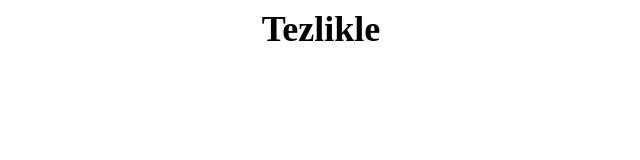
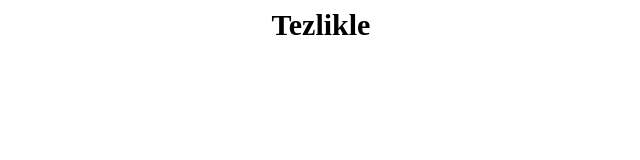
Before and after one commit to orkhanmammadov/orkhanmammadov.github.io, a plain HTML site: page index.html in a window 1280 px wide. Shown: the whole page, without its empty margins (319-959 px from the left). Drawn offline with Linux system fonts and the light colour scheme.

Commit message:
Update index.html

```diff
--- a/index.html
+++ b/index.html
@@ -7,6 +7,6 @@
     <title>orkhanmammadov.me</title>
 </head>
 <body>
-    <center><b style="font-size:36px;">Tezlikle</b></center>
+    <center><b style="font-size: 30px">Tezlikle</b></center>
 </body>
 </html>
```
